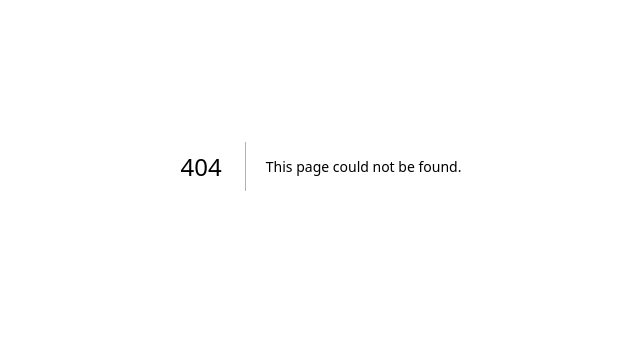
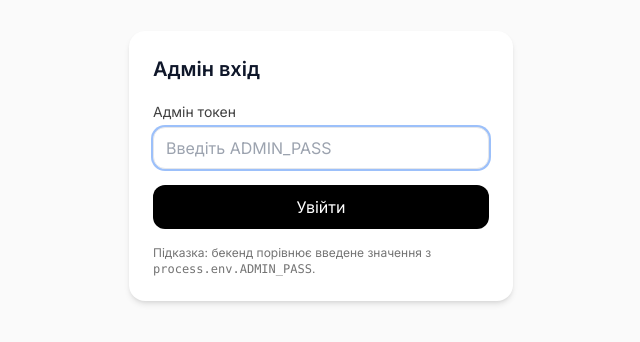
Before and after one commit to yurashko-ux/P-3-0, a Next.js app in the folder web/: page /login in a window 1280 px wide. Before the commit this address had no page. Shown: the part 234-576 px from the top of the page, without its empty margins (319-959 px from the left). Built offline with nearby package versions, Linux system fonts and the light colour scheme.

Commit message:
Create page.tsx

```diff
--- /dev/null
+++ b/web/app/(admin)/login/page.tsx
@@ -0,0 +1,102 @@
+// web/app/(admin)/login/page.tsx
+'use client';
+
+import { useState } from 'react';
+import { useRouter, useSearchParams } from 'next/navigation';
+
+export default function AdminLoginPage() {
+  const router = useRouter();
+  const sp = useSearchParams();
+  const [token, setToken] = useState(sp.get('token') ?? '');
+  const [error, setError] = useState<string | null>(null);
+  const [okMsg, setOkMsg] = useState<string | null>(null);
+  const [loading, setLoading] = useState(false);
+
+  async function onSubmit(e: React.FormEvent) {
+    e.preventDefault();
+    setError(null);
+    setOkMsg(null);
+    setLoading(true);
+
+    try {
+      const res = await fetch('/api/auth/set', {
+        method: 'POST',
+        headers: { 'Content-Type': 'application/json' },
+        // тіло запиту: { token: "..." }
+        body: JSON.stringify({ token }),
+      });
+
+      // 401 → показуємо повідомлення й не редиректимо
+      if (!res.ok) {
+        let msg = 'Auth failed';
+        try {
+          const data = await res.json();
+          msg = data?.error || msg;
+        } catch {
+          // ignore parse errors
+        }
+        setError(msg);
+        return;
+      }
+
+      // успіх → коротке повідомлення і редирект у список кампаній
+      setOkMsg('Успішний вхід. Перенаправляю…');
+      // невелика пауза, щоб користувач бачив фідбек
+      setTimeout(() => {
+        // важливо: повний reload, аби Next зчитав оновлені куки на сервері
+        router.push('/admin/campaigns');
+        router.refresh();
+      }, 400);
+    } catch (err: any) {
+      setError(err?.message || 'Network error');
+    } finally {
+      setLoading(false);
+    }
+  }
+
+  return (
+    <main className="min-h-screen w-full flex items-center justify-center bg-neutral-50 p-6">
+      <div className="w-full max-w-sm rounded-2xl shadow-md bg-white p-6">
+        <h1 className="text-xl font-semibold mb-4">Адмін вхід</h1>
+        <form onSubmit={onSubmit} className="space-y-4">
+          <label className="block">
+            <span className="text-sm text-neutral-700">Адмін токен</span>
+            <input
+              type="password"
+              className="mt-1 w-full rounded-xl border px-3 py-2 outline-none focus:ring-2"
+              placeholder="Введіть ADMIN_PASS"
+              value={token}
+              onChange={(e) => setToken(e.target.value)}
+              autoFocus
+              required
+            />
+          </label>
+
+          {error && (
+            <div className="rounded-xl bg-red-50 border border-red-200 text-red-700 px-3 py-2 text-sm">
+              {error}
+            </div>
+          )}
+
+          {okMsg && (
+            <div className="rounded-xl bg-emerald-50 border border-emerald-200 text-emerald-700 px-3 py-2 text-sm">
+              {okMsg}
+            </div>
+          )}
+
+          <button
+            type="submit"
+            disabled={loading}
+            className="w-full rounded-xl bg-black text-white py-2.5 disabled:opacity-50"
+          >
+            {loading ? 'Входимо…' : 'Увійти'}
+          </button>
+        </form>
+
+        <p className="mt-4 text-xs text-neutral-500">
+          Підказка: бекенд порівнює введене значення з <code>process.env.ADMIN_PASS</code>.
+        </p>
+      </div>
+    </main>
+  );
+}
```
